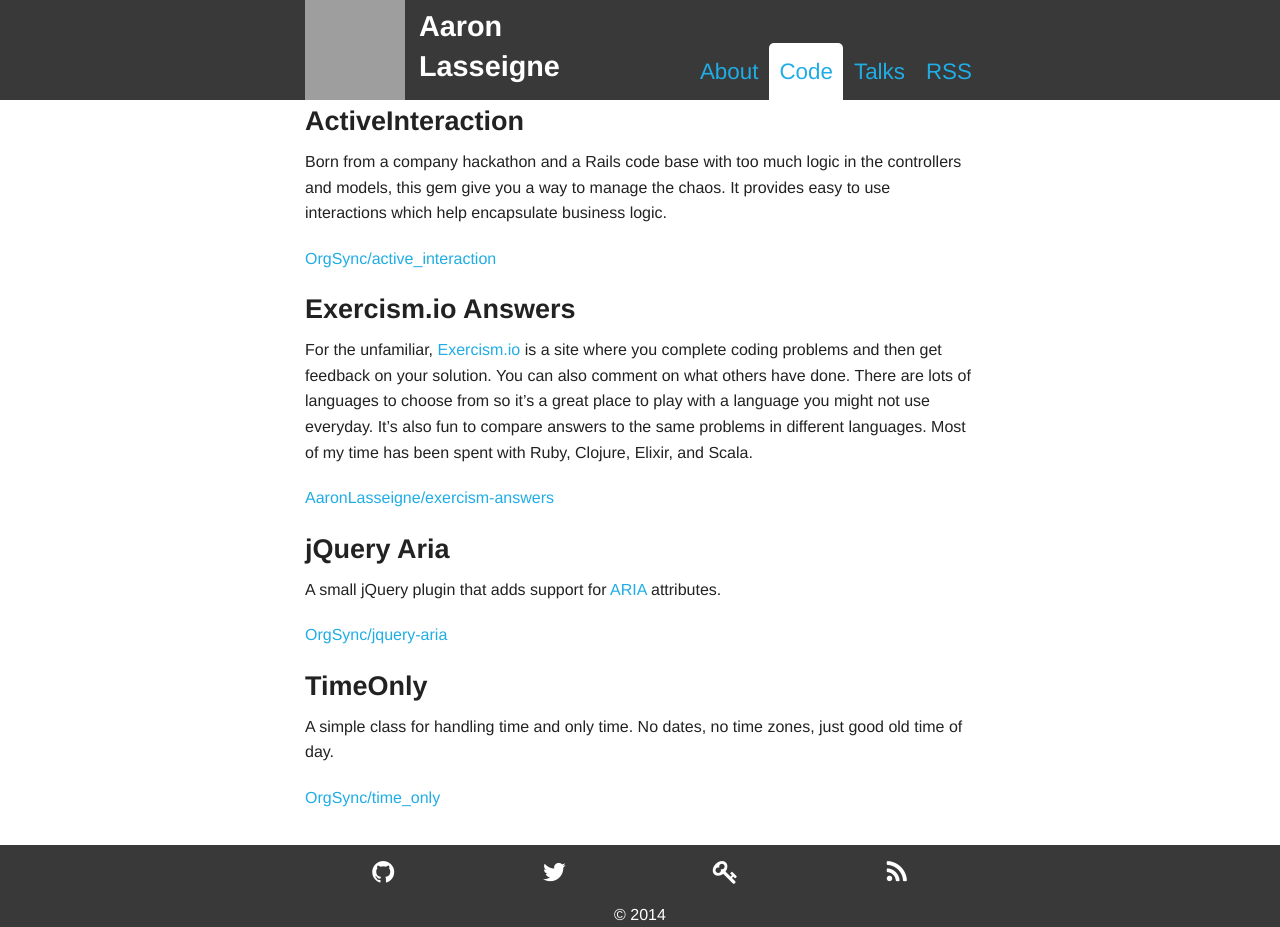
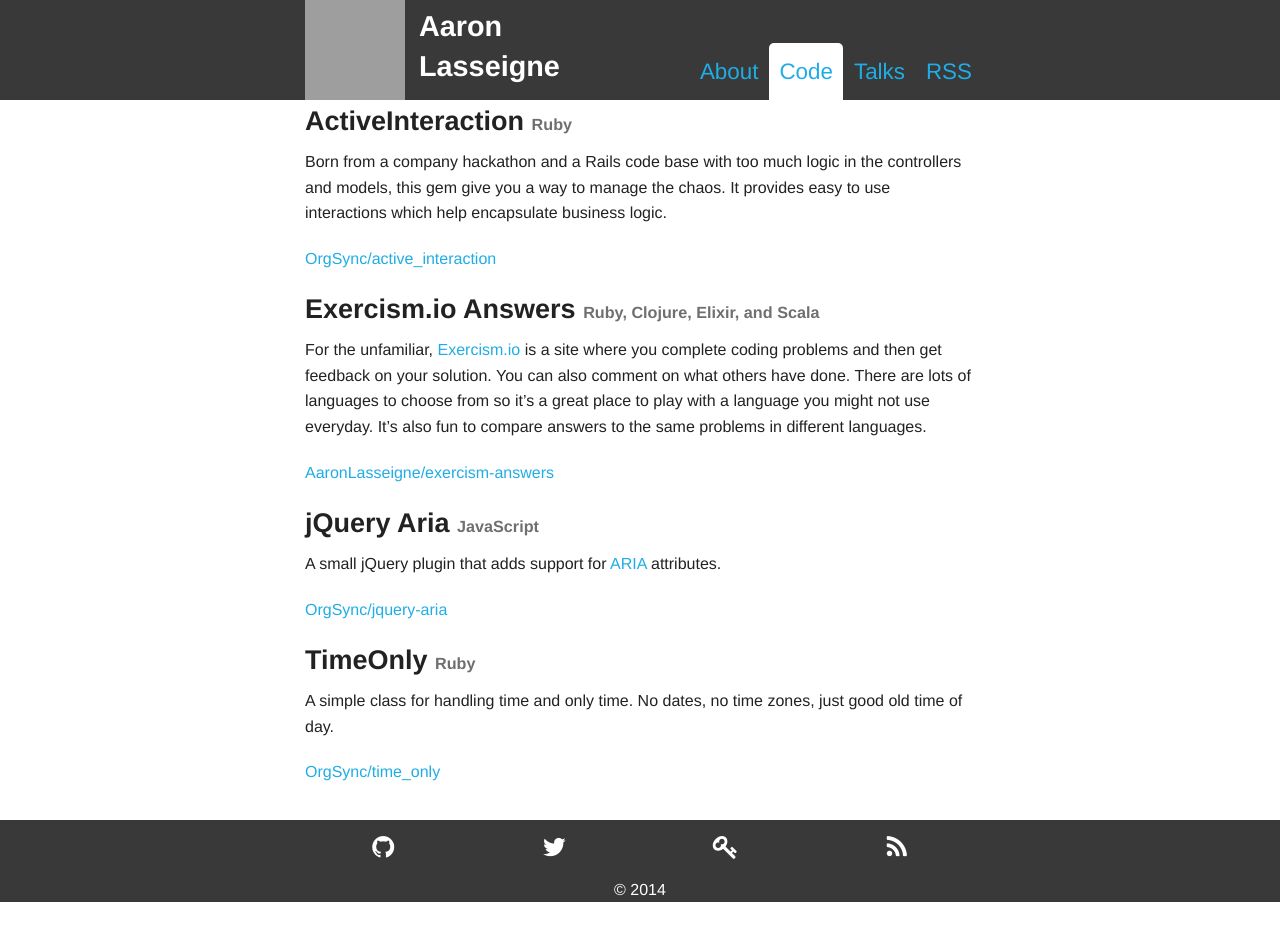
Before and after one commit to AaronLasseigne/aaronlasseigne.github.com, a Jekyll site: the page built from code.md, in a window 1280 px wide. Built offline with Jekyll 4.4.1, drawn with Linux system fonts in a browser that asks for light colours; after the commit the page ends 902 px from its top, so only the background shows below that; grey boxes are pictures that could not be loaded.

Commit message:
mark the repo types

```diff
--- a/code.md
+++ b/code.md
@@ -2,30 +2,29 @@
 title: Code
 ---
 
-### ActiveInteraction
+### ActiveInteraction <small>Ruby</small>
 
 Born from a company hackathon and a Rails code base with too much logic in the controllers and models, this gem give you a way to manage the chaos.
 It provides easy to use interactions which help encapsulate business logic.
 
 [OrgSync/active_interaction][1]
 
-### Exercism.io Answers
+### Exercism.io Answers <small>Ruby, Clojure, Elixir, and Scala</small>
 
 For the unfamiliar, [Exercism.io][2] is a site where you complete coding problems and then get feedback on your solution.
 You can also comment on what others have done.
 There are lots of languages to choose from so it's a great place to play with a language you might not use everyday.
 It's also fun to compare answers to the same problems in different languages.
-Most of my time has been spent with Ruby, Clojure, Elixir, and Scala.
 
 [AaronLasseigne/exercism-answers][3]
 
-### jQuery Aria
+### jQuery Aria <small>JavaScript</small>
 
 A small jQuery plugin that adds support for [ARIA][4] attributes.
 
 [OrgSync/jquery-aria][5]
 
-### TimeOnly
+### TimeOnly <small>Ruby</small>
 
 A simple class for handling time and only time.
 No dates, no time zones, just good old time of day.
```
